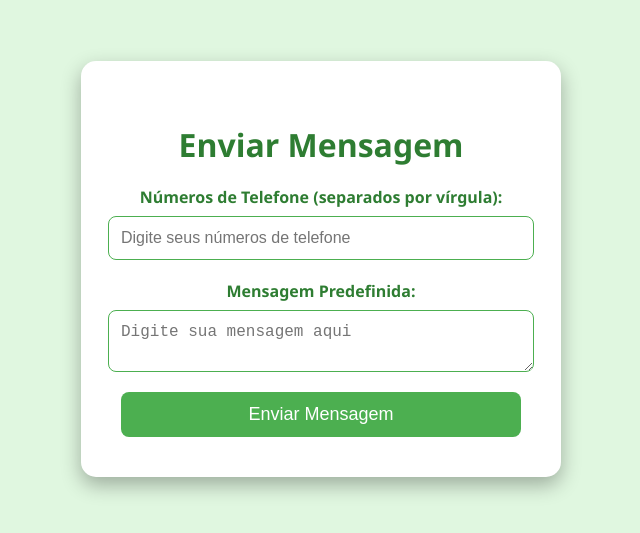
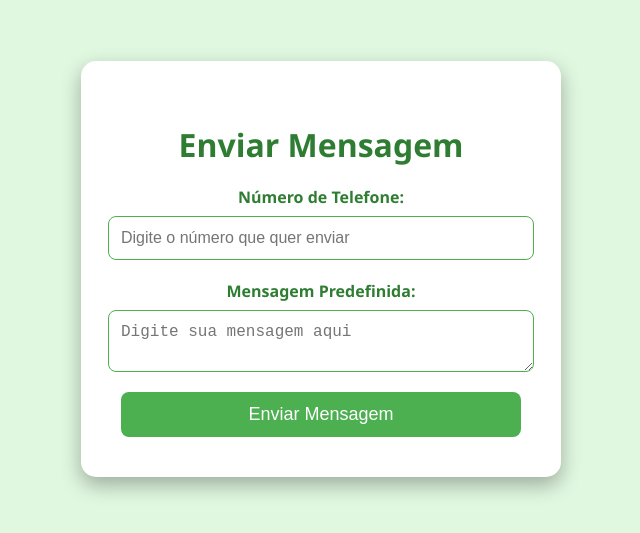
Before and after one commit to AugustoLealES/whatsappfacil, a plain HTML site: page index.html in a window 1280 px wide. Shown: the part 131-664 px from the top of the page, without its empty margins (319-959 px from the left). Drawn offline with Linux system fonts and the light colour scheme.

Commit message:
Update index.html

```diff
--- a/index.html
+++ b/index.html
@@ -75,8 +75,8 @@
 <body>
     <div class="container">
         <h1>Enviar Mensagem</h1>
-        <label for="phone">Números de Telefone (separados por vírgula):</label>
-        <input type="tel" id="phone" name="phone" placeholder="Digite seus números de telefone" required>
+        <label for="phone">Número de Telefone:</label>
+        <input type="tel" id="phone" name="phone" placeholder="Digite o número que quer enviar" required>
 
         <label for="message">Mensagem Predefinida:</label>
         <textarea id="message" name="message" placeholder="Digite sua mensagem aqui" required></textarea>
```
